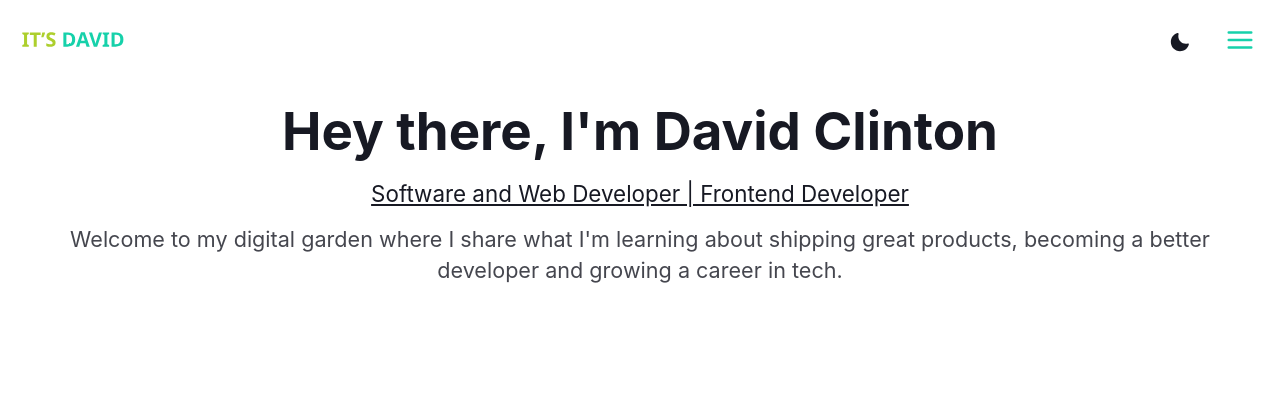
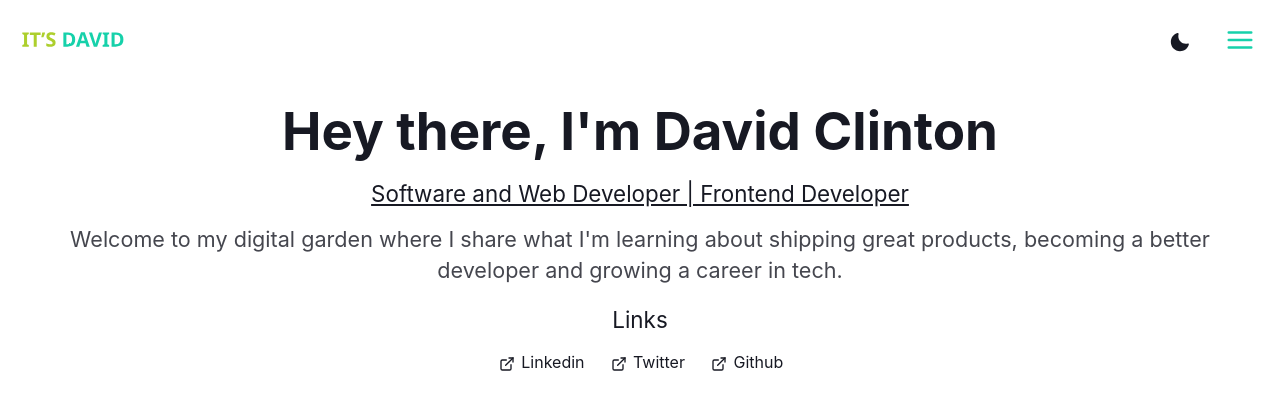
Before and after one commit to daveclinton/smallfeature, a React (Vite) app: page / in a window 1280 px wide. Shown: the top 410 px of the page. Built offline with nearby package versions, Linux system fonts and the light colour scheme.

Commit message:
feat: Add links

```diff
--- a/src/App.tsx
+++ b/src/App.tsx
@@ -1,12 +1,14 @@
 import * as React from "react";
 import Navbar from "./components/Navbar";
 import Hero from "./components/Hero";
+import Links from "./components/Links";
 
 const App: React.FC = () => {
   return (
     <>
       <Navbar />
       <Hero />
+      <Links />
     </>
   );
 };
--- /dev/null
+++ b/src/components/Links.tsx
@@ -0,0 +1,28 @@
+import * as React from "react";
+import { Center, Link, Stack, Text } from "@chakra-ui/react";
+import { ExternalLinkIcon } from "@chakra-ui/icons";
+
+const linkData = [
+  { href: "https://www.linkedin.com/in/clintondavid46/", text: "Linkedin" },
+  { href: "https://twitter.com/daveclintonn", text: "Twitter" },
+  { href: "https://github.com/daveclinton", text: "Github" },
+];
+
+const Links: React.FC = () => {
+  return (
+    <Center display="flex" flexDir="column">
+      <Text mb="1rem" textStyle="h2">
+        Links
+      </Text>
+      <Stack direction="row" spacing="24px">
+        {linkData.map(({ href, text }, data) => (
+          <Link key={data} href={href} isExternal>
+            <ExternalLinkIcon mx="2px" /> {text}
+          </Link>
+        ))}
+      </Stack>
+    </Center>
+  );
+};
+
+export default Links;
```
